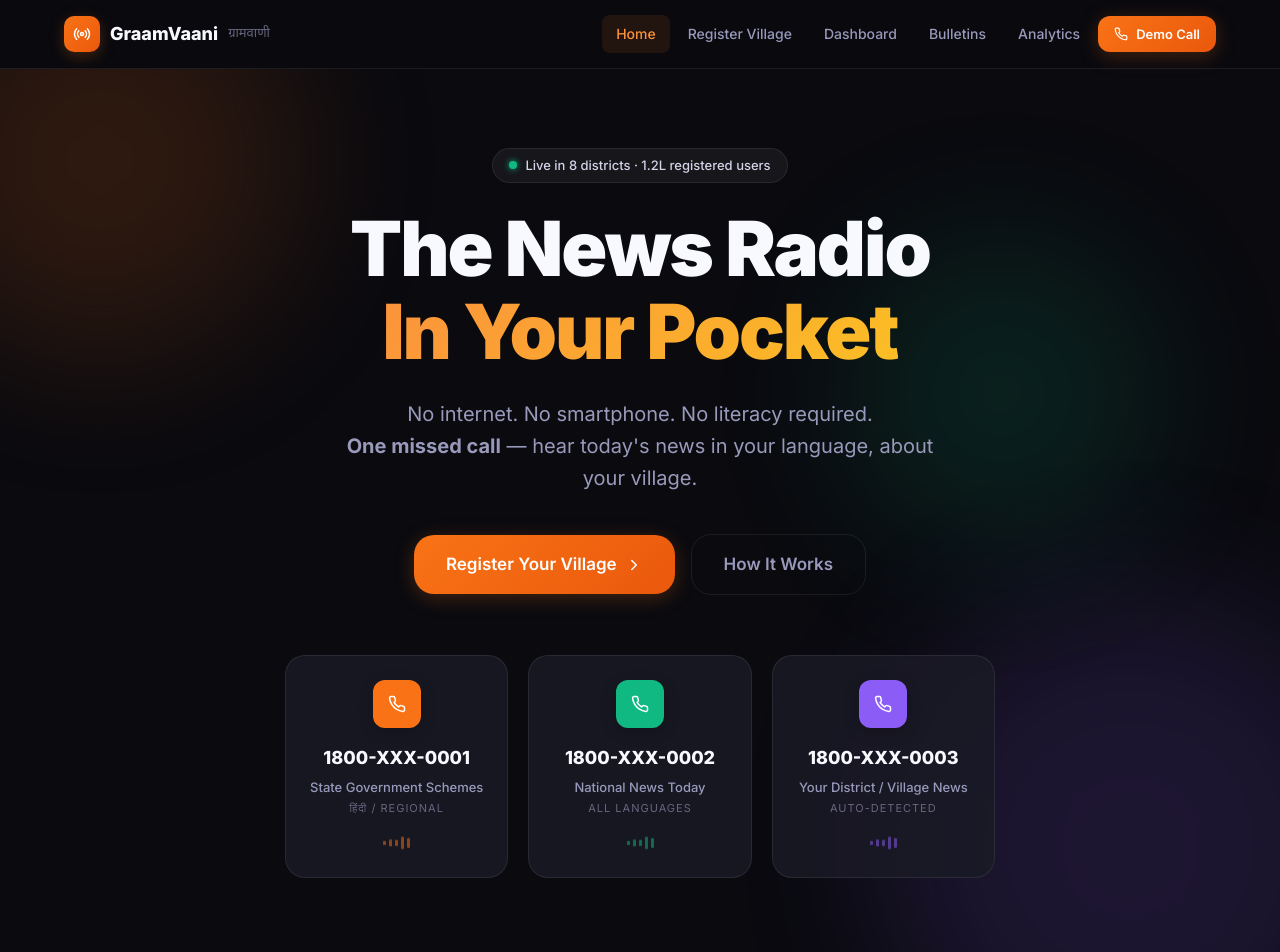
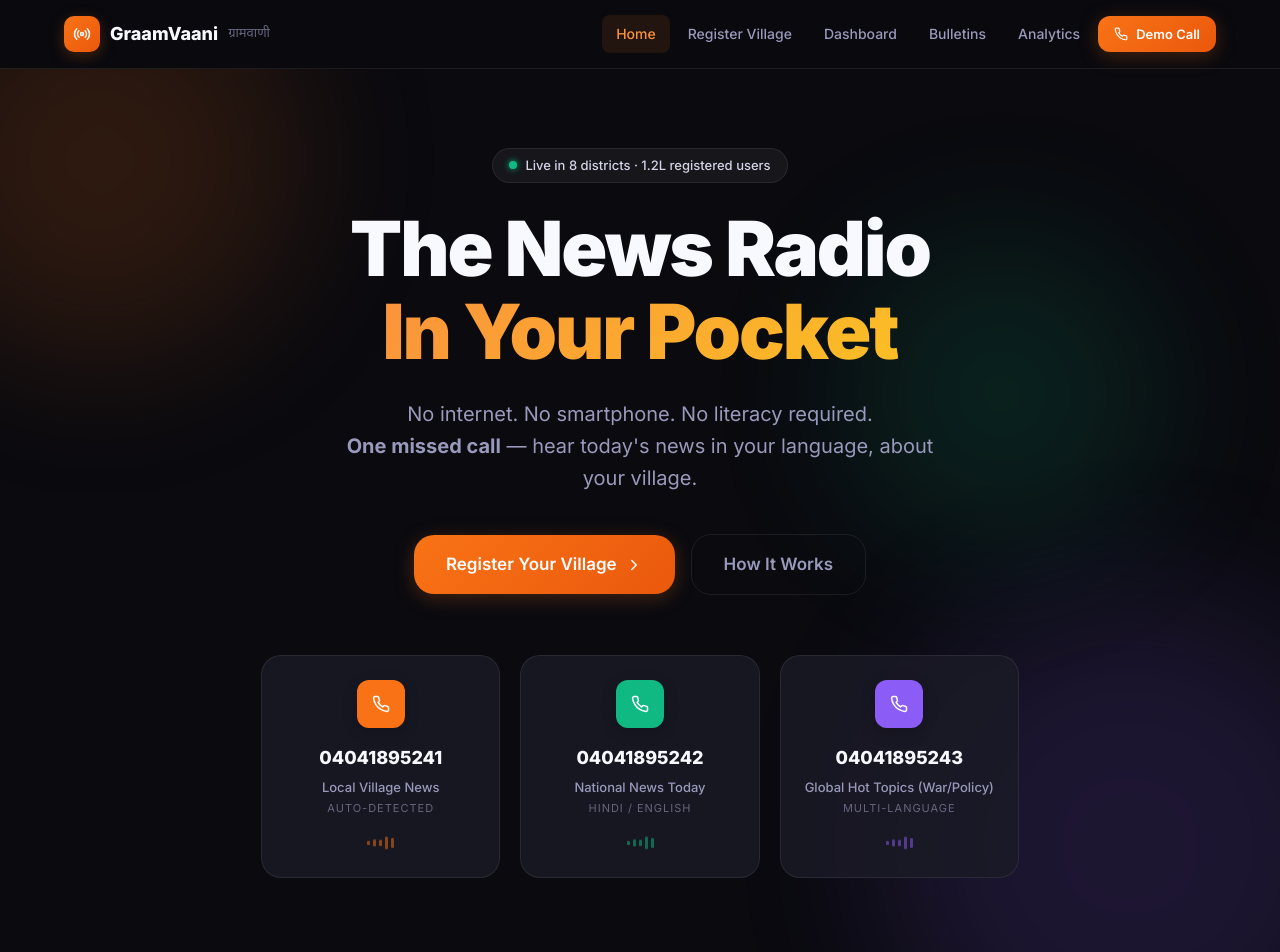
Before and after one commit to 24211a05l8-spec/Graamvani, a React (Vite) app in the folder frontend/: page / in a window 1280 px wide. Shown: the top 952 px of the page. Built offline with nearby package versions, Linux system fonts and the light colour scheme; no server answers.

Commit message:
Update site with real Exotel number and make IVR routing dynamic with Firestore bulletins

```diff
--- a/frontend/src/components/Navbar.jsx
+++ b/frontend/src/components/Navbar.jsx
@@ -37,7 +37,7 @@
               {l.label}
             </Link>
           ))}
-          <a href="tel:18001234001" className="btn btn-primary btn-sm">
+          <a href="tel:04041895241" className="btn btn-primary btn-sm">
             <Phone size={14} />
             Demo Call
           </a>
--- a/frontend/src/pages/LandingPage.jsx
+++ b/frontend/src/pages/LandingPage.jsx
@@ -4,9 +4,9 @@
 import './LandingPage.css';
 
 const HOTLINES = [
-  { number: '1800-XXX-0001', label: 'State Government Schemes', lang: 'हिंदी / Regional', color: '#f97316' },
-  { number: '1800-XXX-0002', label: 'National News Today', lang: 'All Languages', color: '#10b981' },
-  { number: '1800-XXX-0003', label: 'Your District / Village News', lang: 'Auto-detected', color: '#8b5cf6' },
+  { number: '04041895241', label: 'Local Village News', lang: 'Auto-detected', color: '#f97316' },
+  { number: '04041895242', label: 'National News Today', lang: 'Hindi / English', color: '#10b981' },
+  { number: '04041895243', label: 'Global Hot Topics (War/Policy)', lang: 'Multi-language', color: '#8b5cf6' },
 ];
 
 const HOW_STEPS = [
```
Also changed, not shown: 1 other file (tests, documents, lock files or other folders).
